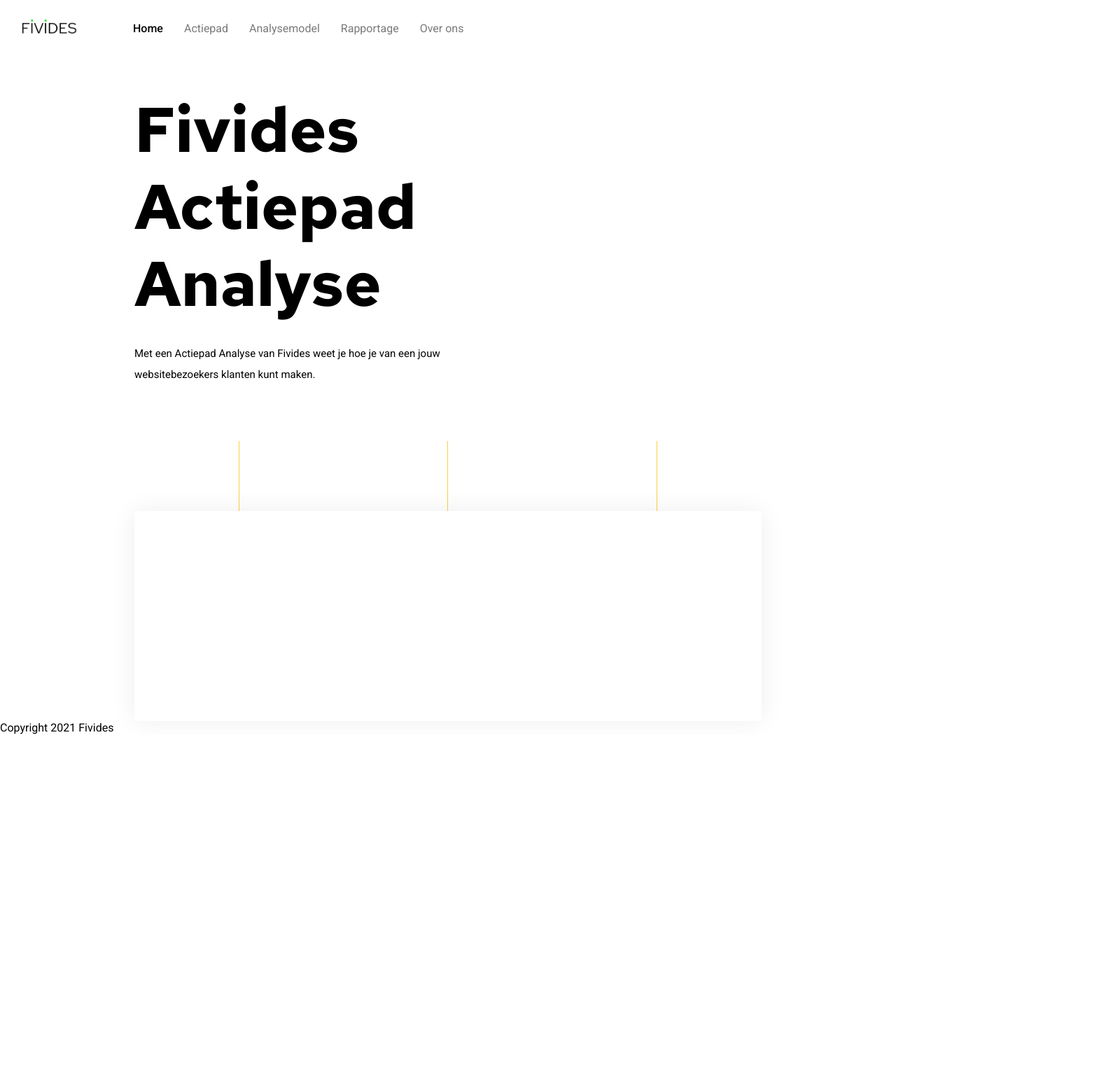
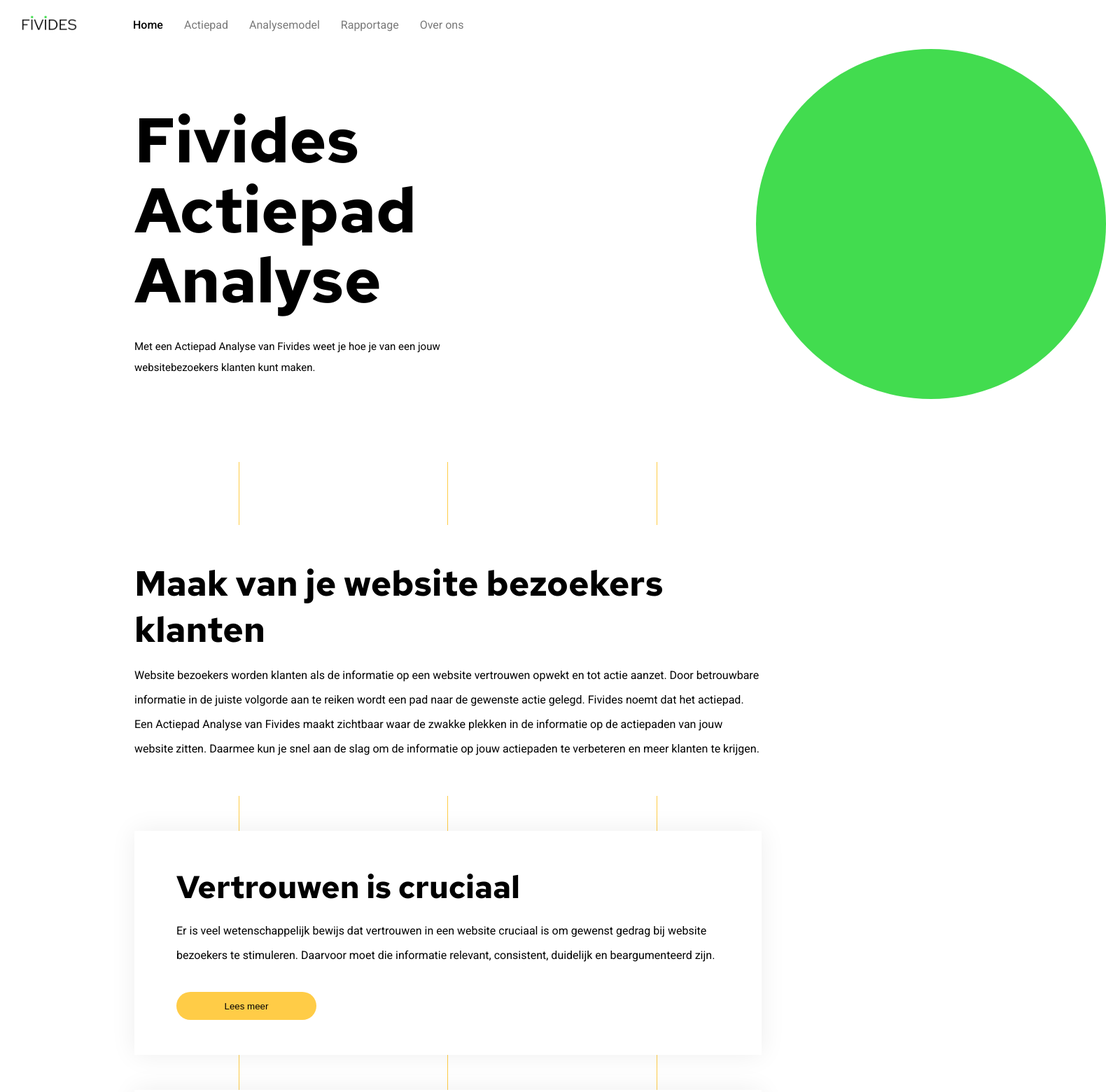
Before and after one commit to Maurits97/fivides, a Next.js app: page / in a window 1280 px wide. Shown: the top 1560 px of the page at 70% size, 1580 px wide, since content can reach past the window. Before the commit the page ends 1049 px from the top, so only its background shows below. Built offline with nearby package versions, Linux system fonts and the light colour scheme.

Commit message:
text modules

```diff
--- a/pages/index.js
+++ b/pages/index.js
@@ -6,6 +6,7 @@ export default function Home() {
       <div className={styles.head}>
         <h1 className={styles.header}>Fivides Actiepad Analyse</h1>
         <p className={styles.subtext}>Met een Actiepad Analyse van Fivides weet je hoe je van een jouw websitebezoekers klanten kunt maken.</p>
+        <div className={styles.head__circle}></div>
       </div>
 
       <div className="content">
@@ -16,11 +17,36 @@ export default function Home() {
         </div>
 
         <div className="content__wrapper">
-          <div className={styles.element}></div>
+          <div className="content__container">
+            <h2 className="content__header">Maak van je website bezoekers klanten</h2>
+            <p className="content__text">Website bezoekers worden klanten als de informatie op een website vertrouwen opwekt en tot actie aanzet. Door betrouwbare informatie in de juiste volgorde aan te reiken wordt een pad naar de gewenste actie gelegd. Fivides noemt dat het actiepad. Een Actiepad Analyse van Fivides maakt zichtbaar waar de zwakke plekken in de informatie op de actiepaden van jouw website zitten. Daarmee kun je snel aan de slag om de informatie op jouw actiepaden te verbeteren en meer klanten te krijgen.</p>
+          </div>
+
+          <div className="content__container block">
+            <h2 className="content__header">Vertrouwen is cruciaal</h2>
+            <p className="content__text">Er is veel wetenschappelijk bewijs dat vertrouwen in een website cruciaal is om gewenst gedrag bij website bezoekers te stimuleren. Daarvoor moet die informatie relevant, consistent, duidelijk en beargumenteerd zijn. </p>
+            <button className="content__button">Lees meer</button>
+          </div>
+
+          <div className="content__container block">
+            <h2 className="content__header">Leid je website bezoeker naar de actie</h2>
+            <p className="content__text">Om een bezoeker op je website naar een actie te leiden moet de informatie niet alleen betrouwbaar zijn, maar ook richting geven aan de gedachten van die bezoeker.  Dat doe je door stap voor stap informatie te verstrekken die aansluit op de vragen van de website bezoeker. Elk stukje informatie dat een bezoeker tegenkomt zal namelijk weer nieuwe vragen oproepen. Door al die vragen te beantwoorden leid je de bezoeker naar de laatste vraag waarop de actie kan volgen. Zo een laatste vraag luidt dan: “Wat moet ik doen om nu een bestelling te plaatsen”.</p>
+            <button className="content__button">Lees meer</button>
+          </div>
+
+          <div className="content__container block">
+            <h2 className="content__header">Actiepad Analyse van Fivides wijst de weg</h2>
+            <p className="content__text">De rapportage van een Actiepad Analyse van Fivides maakt in tekst en beeld duidelijk wat de zwakke plekken in de informatie op een actiepad zijn. Ten eerste is te zien welke informatie tekortschiet op relevantie, consistentie, duidelijkheid en argumentatie. Ten tweede wordt zichtbaar gemaakt welke elementen een bezoeker van het actiepad afleiden of waar gaten in het actiepad zitten. Zoals Johan Cruijff al zei: ‘je gaat het pas zien als je het doorhebt’. Het zal je verbazen dat je die zwakke plekken niet eerder zelf hebt gezien. In een schriftelijke rapportage beschrijft Fivides uitvoerig de resultaten van de Actiepad Analyse. Daarbij worden aanbevelingen gedaan voor verbeteracties. De bijgeleverde power point, maakt het makkelijk om de resultaten door te nemen met medewerkers of derden zoals een web-ontwerper of een webbouwer. Zo kun je direct aan de slag om de informatie op jouw website te verbeteren.</p>
+            <button className="content__button">Lees meer</button>
+          </div>
+
+          <div className="contact">
+            <h3></h3>
+            <p></p>
+          </div>
+
         </div>
-
       </div>
-
     </div>
   )
 }
--- a/styles/Home.module.scss
+++ b/styles/Home.module.scss
@@ -3,18 +3,28 @@
 
 .head {
   max-width: 60%;
-  padding-top: 50px;
 
   .header {
     font-size: 90px;
     font-weight: $bold;
-    line-height: 110px;
+    line-height: 100px;
   }
 
   .subtext {
     margin-top: 30px;
     line-height: 30px;
     font-size: 15px;
+  }
+
+  .head__circle {
+    position: absolute;
+    top: 70px;
+    right: -300px;
+    width: 500px;
+    height: 500px;
+    border-radius: 50%;
+    background-color: $green;
+    z-index: 2;
   }
 }
 
@@ -32,11 +42,3 @@
     background-color: $yellow;
   }
 }
-
-.element {
-  width: 100%;
-  margin: 0 auto;
-  background-color: $white;
-  height: 300px;
-  @include shadow;
-}
--- a/styles/Navbar.module.scss
+++ b/styles/Navbar.module.scss
@@ -2,16 +2,17 @@
 @import 'variables.scss';
 
 .nav {
-  height: 80px;
+  height: 70px;
   width: 100%;
   display: flex;
   flex-direction: row;
   align-items: center;
   padding: 0 30px;
   background-color: $white;
-  position: fixed;
+  position: sticky;
   top: 0;
   left: 0;
+  z-index: 5;
 
   .logo {
     width: 80px;
--- a/styles/globals.scss
+++ b/styles/globals.scss
@@ -12,6 +12,7 @@
 body {
   font-family: 'Roboto', sans-serif;
   background-color: $white;
+  overflow-x: hidden; //Set to hidden because of the big green circle
 }
 
 .main {
@@ -20,16 +21,63 @@ body {
   min-height: 100vh;
 }
 
-h1,h2 {
+h1,
+h2 {
   font-family: 'Red Hat Text', sans-serif;
 }
 
 .content {
-  margin-top: 80px;
+  margin-top: 120px;
   position: relative;
 
   .content__wrapper {
     position: relative;
-    padding-top: 100px;
+    padding: 40px 0 50px 0;
+
+    .content__container {
+      width: 100%;
+      margin: 50px auto;
+      background-color: $white;
+      padding: 50px 0;
+
+      .content__header {
+        font-size: 50px;
+        font-weight: $bold;
+      }
+
+      .content__text {
+        margin-top: 15px;
+        line-height: 35px;
+        font-size: 16px;
+      }
+
+      .content__button {
+        background-color: $yellow;
+        border-radius: 100px;
+        border: none;
+        width: 200px;
+        height: 40px;
+        margin-left: 60px;
+        margin-top: 35px;
+        cursor: pointer;
+
+        &:hover {
+          background-color: $yellow-hover;
+        }
+      }
+    }
+
+    .block {
+      @include shadow;
+
+      .content__header {
+        font-size: 45px;
+      }
+
+      .content__header,
+      .content__text {
+        padding: 0 60px;
+      }
+    }
   }
 }
--- a/styles/variables.scss
+++ b/styles/variables.scss
@@ -6,6 +6,8 @@ $grey: #797979;
 $green: #42DC4F;
 $yellow: #FFCC47;
 $blue: #476BFF;
+
+$yellow-hover: #FAC746;
 
 //font weights
 $regular: 400;
```
